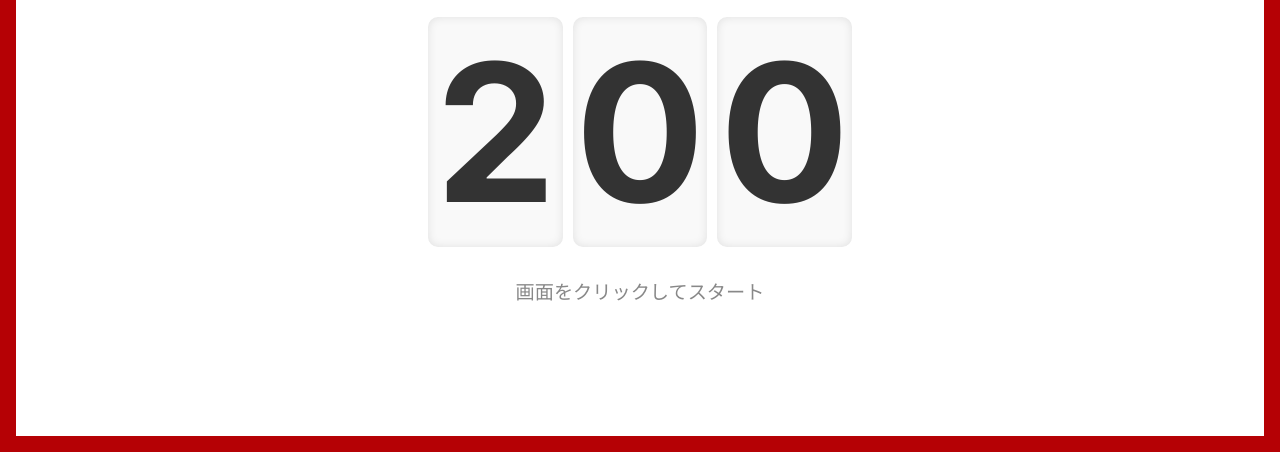
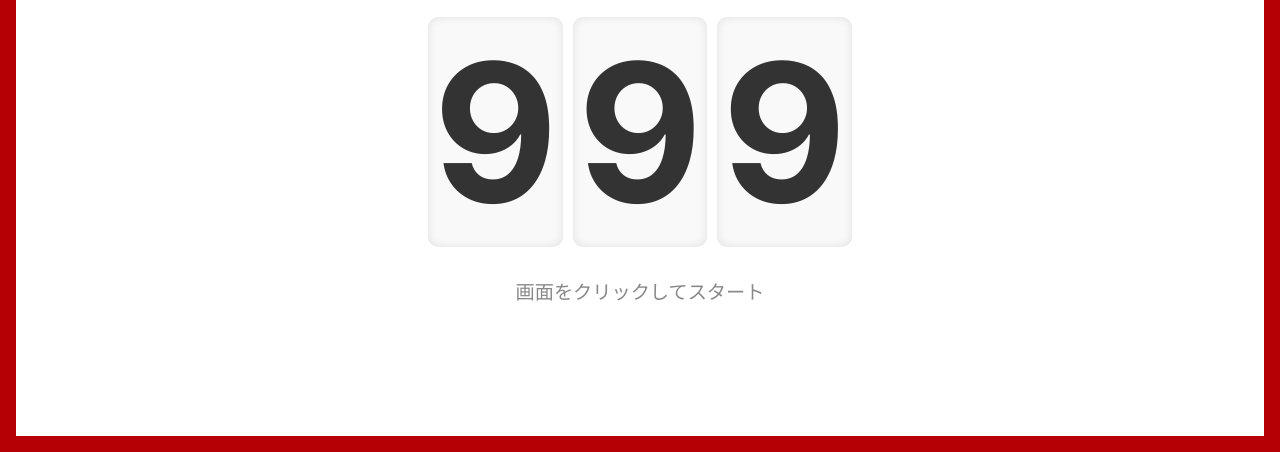
Before and after one commit to TakeruWarapi/TakeruWarapi.github.io, a plain HTML site: page roulette/battery.html in a window 1280 px wide. Shown: the part 348-800 px from the top of the page. Drawn offline with Linux system fonts and the light colour scheme.

Commit message:
数値変更

```diff
--- a/roulette/battery.html
+++ b/roulette/battery.html
@@ -218,7 +218,7 @@
         const bellSound = new Audio('https://raw.githubusercontent.com/freeCodeCamp/cdn/master/build/testable-projects-fcc/audio/BeepSound.wav');
 
         // Initialize UI
-        setDigits(MIN);
+        setDigits(999);
 
         function setDigits(value) {
             const str = String(value).padStart(3, '0');
```
Also changed, not shown: roulette/shinchou.html (+1 -1 lines), roulette/wareki.html (+1 -1 lines).
